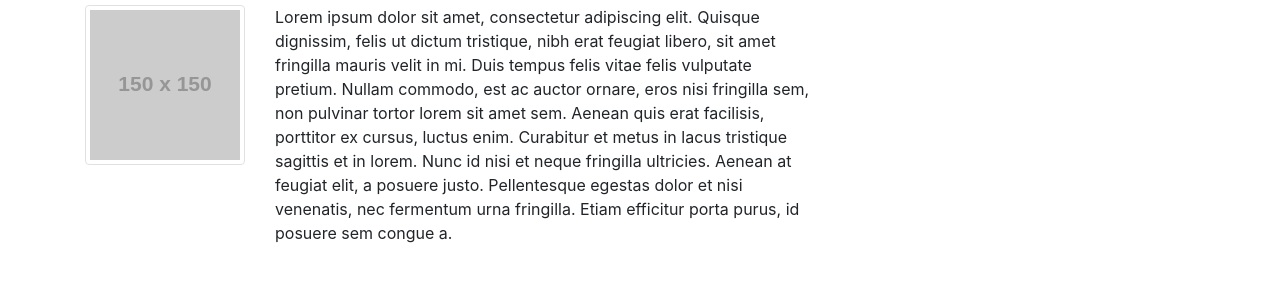
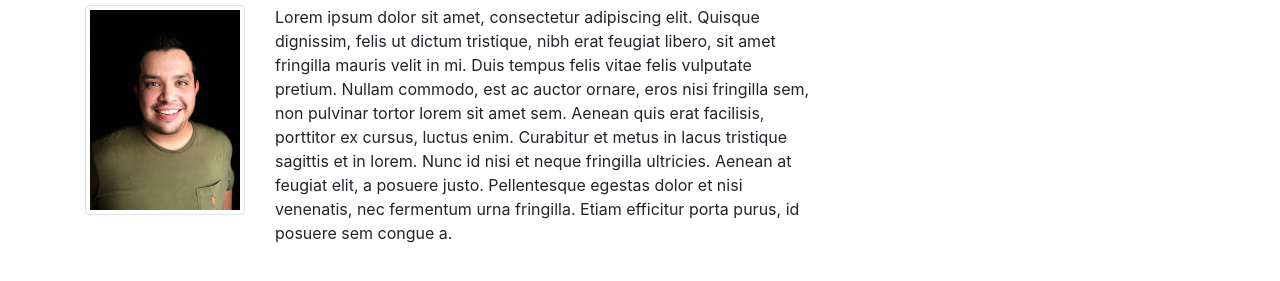
Before and after one commit to jasandper/about-me, a plain HTML site: page index.html in a window 1280 px wide. Shown: the part 107-388 px from the top of the page. Drawn offline with nearby package versions, Linux system fonts and the light colour scheme; placeholder pictures from the web are drawn by us.

Commit message:
updating index file with self photo

```diff
--- a/index.html
+++ b/index.html
@@ -39,7 +39,7 @@
             </div>
             <div class="row">
               <div class="col-md-3">
-                <img src="http://placehold.it/150x150" alt="Placeholder" class="img-thumbnail">
+                <img src="./Assets/images/IMG_2293.jpeg" alt="selfphoto" class="img-thumbnail">
               </div>
               <div class="col-md-9">
                 <p>
```
Also changed, not shown: 1 other file.
